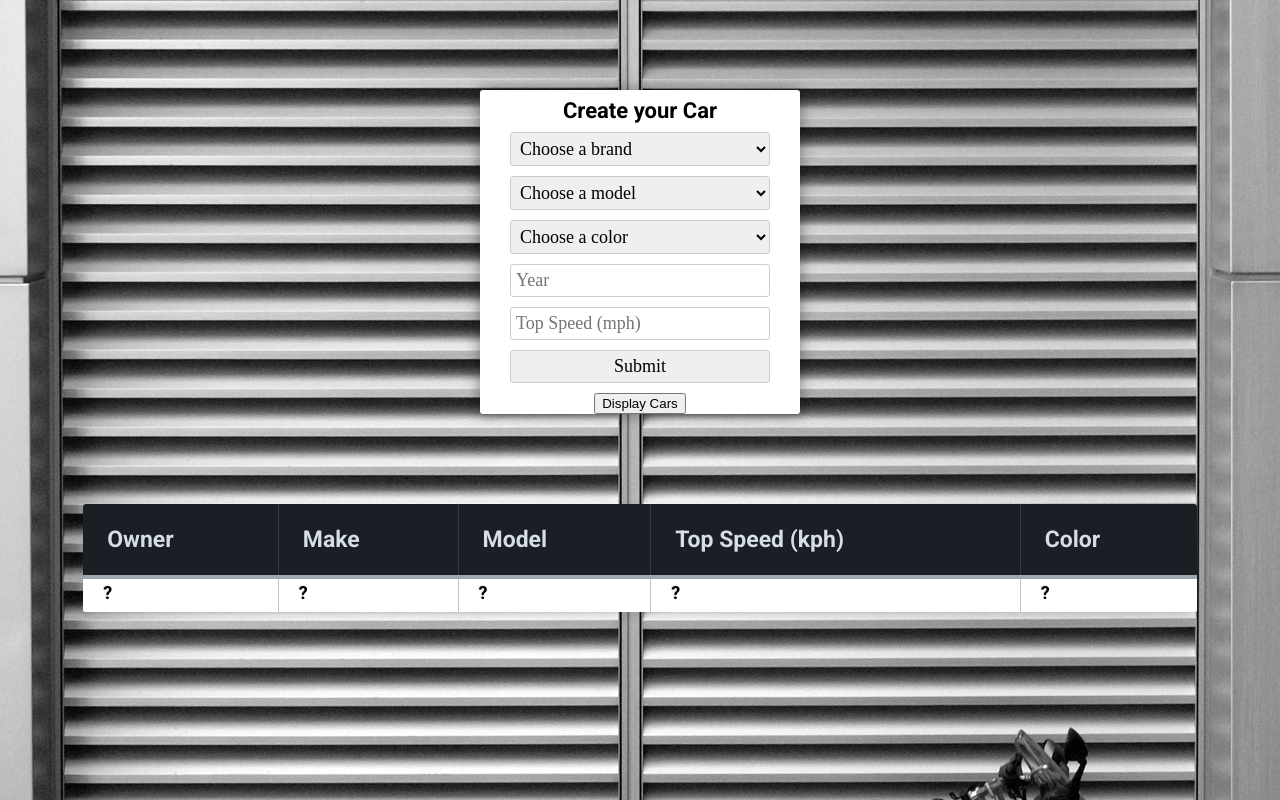
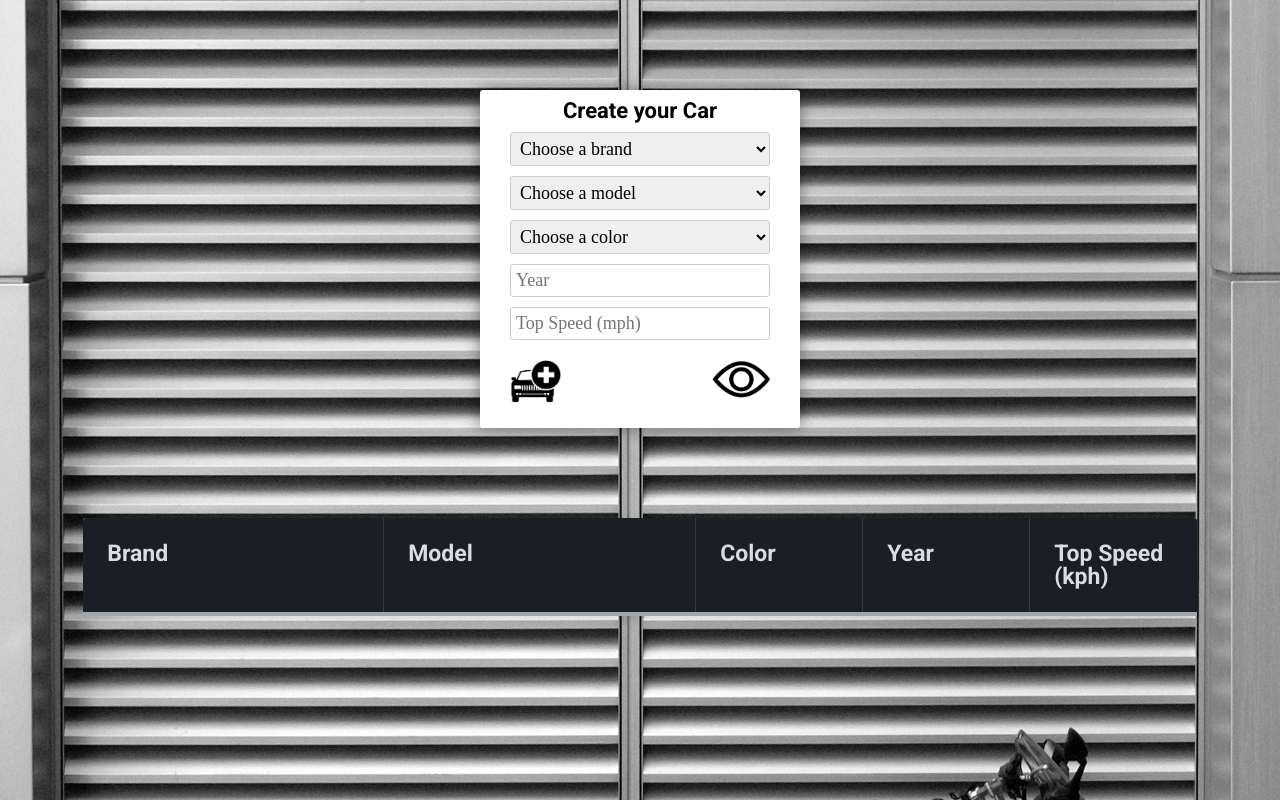
Before and after one commit to Demetrius-B/Factory-Pattern, a plain HTML site: page index.html in a window 1280 px wide. Drawn offline with Linux system fonts and the light colour scheme.

Commit message:
Much more of a finished product. Still working on js bug

```diff
--- a/Stylesheets/partials/_form.sass
+++ b/Stylesheets/partials/_form.sass
@@ -34,3 +34,44 @@ fieldset
     font-family: montserrat
     color: black
     font-size: 18px
+
+.Btns
+  display: flex
+  justify-content: space-between
+  padding-top: 1rem
+  div
+    padding-bottom: 2rem
+    #createBtn
+      background-image: url(../../img/addCar.png)
+      background-size: contain
+      height: 6vh
+      background-repeat: no-repeat
+      width: 4vw
+      background-color: white
+      border: 0
+      padding-bottom: 1rem
+      &:hover + p
+        display: block
+    p
+      display: none
+      font-size: 1.7rem
+
+
+  div
+    padding-bottom: 2rem
+    #displayBtn
+      background-image: url("../../img/viewCar.png")
+      background-size: contain
+      height: 6vh
+      background-repeat: no-repeat
+      width: 4.5vw
+      background-color: white
+      border: 0
+      padding-bottom: 1rem
+      &:hover + p
+        display: block
+        padding-bottom: 1rem
+    p
+      display: none
+      padding-top: .5rem
+      font-size: 1.7rem
--- a/Stylesheets/partials/_table.sass
+++ b/Stylesheets/partials/_table.sass
@@ -50,3 +50,7 @@ td
 
 th.text-left, td.text-left
   text-align: left
+
+
+.topSpeedTR, .yearTR, .colorTR
+  width: 15%
--- a/index.html
+++ b/index.html
@@ -32,8 +32,16 @@
             </select>
                 <input type="text" name="year" id="c_year" placeholder="Year" />
                 <input type="text" name="mph-kph" id="c_mph-kph" placeholder="Top Speed (mph)" />
-                <input type="submit" name="create" id="createBtn" class="next action-button" />
-                <button type="submit" id="displayBtn">Display Cars</button>
+                <div class="Btns">
+                    <div>
+                        <button type="submit" id="createBtn"></button>
+                        <p>Add Car</p>
+                    </div>
+                    <div>
+                        <button type="submit" id="displayBtn"></button>
+                        <p>Display Garage</p>
+                    </div>
+                </div>
             </fieldset>
         </div>
     </div>
@@ -42,24 +50,14 @@
         <table>
             <thead>
                 <tr>
-                    <th class="text-left">Owner</th>
-                    <th class="text-left">Make</th>
+                    <th class="text-left">Brand</th>
                     <th class="text-left">Model</th>
-                    <th class="text-left">Top Speed (kph)</th>
-                    <th class="text-left">Color</th>
-
-
+                    <th class="colorTR">Color</th>
+                    <th class="yearTR">Year</th>
+                    <th class="topSpeedTR">Top Speed (kph)</th>
                 </tr>
             </thead>
             <tbody>
-                <tr>
-                    <td class="text-left">?</td>
-                    <td class="text-left">?</td>
-                    <td class="text-left">?</td>
-                    <td class="text-left">?</td>
-                    <td class="text-left">?</td>
-                </tr>
-
             </tbody>
         </table>
     </div>
--- a/main.js
+++ b/main.js
@@ -4,7 +4,6 @@
 window.addEventListener("load", e => {
     let assignment = Assignment.getInstance(); // Singleton is instantiated after the page loads.
 });
-
 
 class Assignment { // A Singleton
     constructor() {
@@ -16,37 +15,19 @@ class Assignment { // A Singleton
     }
 
     setupCar() {
-        let brandOption = document.querySelector("#selectBrand").selectedIndex;
+        let selectB = document.querySelector("#selectBrand");
+        let selectBText = selectB.options[selectB.selectedIndex].text;
         let selectsM = document.querySelector("#selectModel");
         let selectedMText = selectsM.options[selectsM.selectedIndex].text;
         let selectsC = document.querySelector("#selectColor");
         let selectedCText = selectsC.options[selectsC.selectedIndex].text;
 
-        if (brandOption == 1) {
-            let l_car = "Lamborghini";
-            let newCar = carFactory.createCar(l_car); // create car
+        let newCar = carFactory.createCar(selectBText); // create car
         newCar.model = selectedMText; // Setting Car Model
         newCar.color = selectedCText; // Setting Car Color
         newCar.year = document.querySelector("#c_year").value; // Setting Car Year
         newCar.mphtokph = Utils.getKph(document.querySelector("#c_mph-kph").value); // Setting Car mph to then be converted..
         this.carGarage.push(newCar);
-        } else if (brandOption == 2) {
-            let f_car = "Ferrari";
-            let newCar = carFactory.createCar(f_car);
-            newCar.model = selectedMText; // Setting Car Model
-            newCar.color = selectedCText; // Setting Car Color
-            newCar.year = document.querySelector("#c_year").value; // Setting Car Year
-            newCar.mphtokph = Utils.getKph(document.querySelector("#c_mph-kph").value); // Setting Car mph to then be converted..
-            this.carGarage.push(newCar);
-        } else if (brandOption == 3) {
-            let r_car = "Rolls-Royce";
-            let newCar = carFactory.createCar(r_car);
-            newCar.model = selectedMText; // Setting Car Model
-            newCar.color = selectedCText; // Setting Car Color
-            newCar.year = document.querySelector("#c_year").value; // Setting Car Year
-            newCar.mphtokph = Utils.getKph(document.querySelector("#c_mph-kph").value); // Setting Car mph to then be converted..
-            this.carGarage.push(newCar);
-        }
     }
 
     addModels() {
@@ -74,10 +55,17 @@ class Assignment { // A Singleton
 
     showData() {
         this.carGarage.forEach(function(e) {
+            for (var prop in e) {
                 var carResults = document.querySelector("tbody");
-            carResults.insertAdjacentHTML('afterbegin',
-                "<tr><td>" + e["name"] + "</td><td>" + e["model"] + "</td><td>" + e["color"] + "</td><td>" + e["year"] + "</td><td>" + e["mphtokph"] + "</td></tr>");
-        }, this);
+                carResults.insertAdjacentHTML("afterend", "<tr><td>" + e[prop] + "</td></tr>");
+                console.log(prop, ":", e[prop]);
+            }
+        });
+
+        // for (var i = 0; i < this.carGarage.length; i++) {
+        // //     var carResults = document.querySelector("tbody");
+        // //     carResults.insertAdjacentHTML("afterend", "<tr><td>" + this.carGarage[this.carGarage.length - 1].name + "</td><td>" + this.carGarage[i].model + "</td><td>" + this.carGarage[i].color + "</td><td>" + this.carGarage[i].year + "</td><td>" + this.carGarage[i].mphtokph + "</td></tr>");
+        // }
     }
 
     static getInstance() {
--- a/style.css
+++ b/style.css
@@ -153,6 +153,51 @@ fieldset {
     color: black;
     font-size: 18px; }
 
+.Btns {
+  display: -webkit-box;
+  display: -webkit-flex;
+  display: -ms-flexbox;
+  display: flex;
+  -webkit-box-pack: justify;
+  -webkit-justify-content: space-between;
+  -ms-flex-pack: justify;
+  justify-content: space-between;
+  padding-top: 1rem; }
+  .Btns div {
+    padding-bottom: 2rem; }
+    .Btns div #createBtn {
+      background-image: url(../../img/addCar.png);
+      background-size: contain;
+      height: 6vh;
+      background-repeat: no-repeat;
+      width: 4vw;
+      background-color: white;
+      border: 0;
+      padding-bottom: 1rem; }
+      .Btns div #createBtn:hover + p {
+        display: block; }
+    .Btns div p {
+      display: none;
+      font-size: 1.7rem; }
+  .Btns div {
+    padding-bottom: 2rem; }
+    .Btns div #displayBtn {
+      background-image: url("../../img/viewCar.png");
+      background-size: contain;
+      height: 6vh;
+      background-repeat: no-repeat;
+      width: 4.5vw;
+      background-color: white;
+      border: 0;
+      padding-bottom: 1rem; }
+      .Btns div #displayBtn:hover + p {
+        display: block;
+        padding-bottom: 1rem; }
+    .Btns div p {
+      display: none;
+      padding-top: .5rem;
+      font-size: 1.7rem; }
+
 .results {
   display: -webkit-box;
   display: -webkit-flex;
@@ -214,3 +259,6 @@ td {
 
 th.text-left, td.text-left {
   text-align: left; }
+
+.topSpeedTR, .yearTR, .colorTR {
+  width: 15%; }
--- a/utils.js
+++ b/utils.js
@@ -4,6 +4,6 @@ class Utils {
     constructor() {}
 
     static getKph(speed) {
-        return speed * 1.609344;
+        return speed * 1.6;
     }
 }
```
Also changed, not shown: img/addCar.png (added), img/viewCar.png (added). Lines whose indentation alone changed are shown as unchanged.
